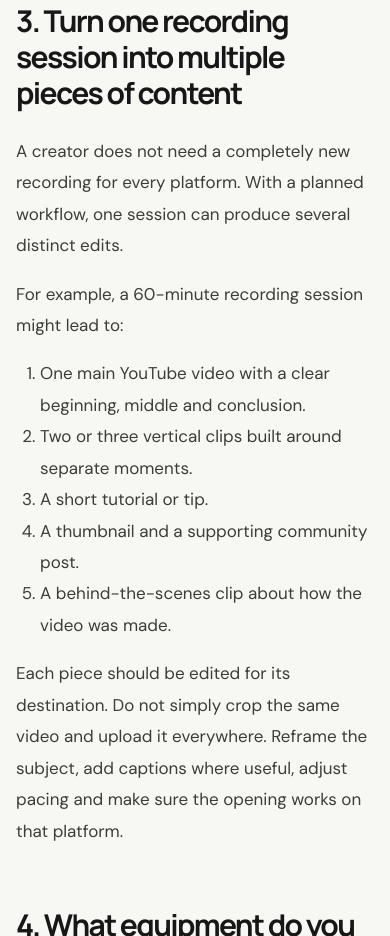
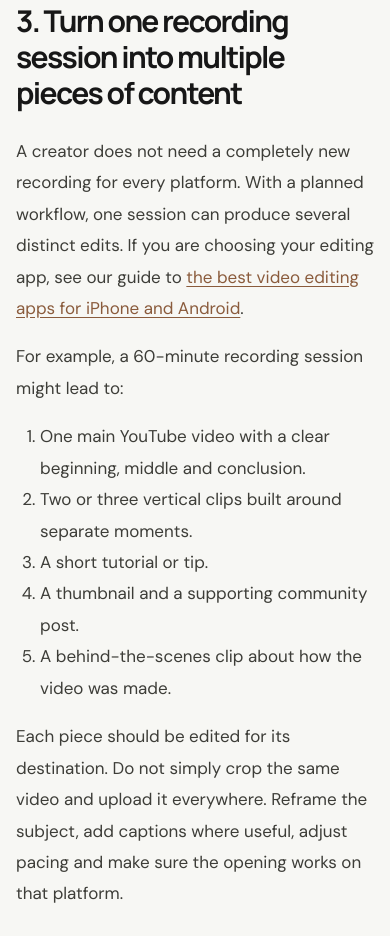
Before and after one commit to Meharsh15/Greystudio-blog, an Astro site: page /articles/make-money-ps5-gta-6-content-creator-guide in a window 390 px wide. Shown: the part 6966-7902 px from the top of the page. Built offline with nearby package versions, Linux system fonts and the light colour scheme; Astro itself is replaced by a stand-in of ours.

Commit message:
Link GTA VI creator guide to mobile video editing article

```diff
--- a/src/content/articles/make-money-ps5-gta-6-content-creator-guide.md
+++ b/src/content/articles/make-money-ps5-gta-6-content-creator-guide.md
@@ -101,7 +101,7 @@ A channel built only around one launch can lose momentum. A channel built around
 
 ## 3. Turn one recording session into multiple pieces of content
 
-A creator does not need a completely new recording for every platform. With a planned workflow, one session can produce several distinct edits.
+A creator does not need a completely new recording for every platform. With a planned workflow, one session can produce several distinct edits. If you are choosing your editing app, see our guide to [the best video editing apps for iPhone and Android](https://blog.greystudio.online/articles/best-video-editing-apps-iphone-android-2026/).
 
 For example, a 60-minute recording session might lead to:
 
```
